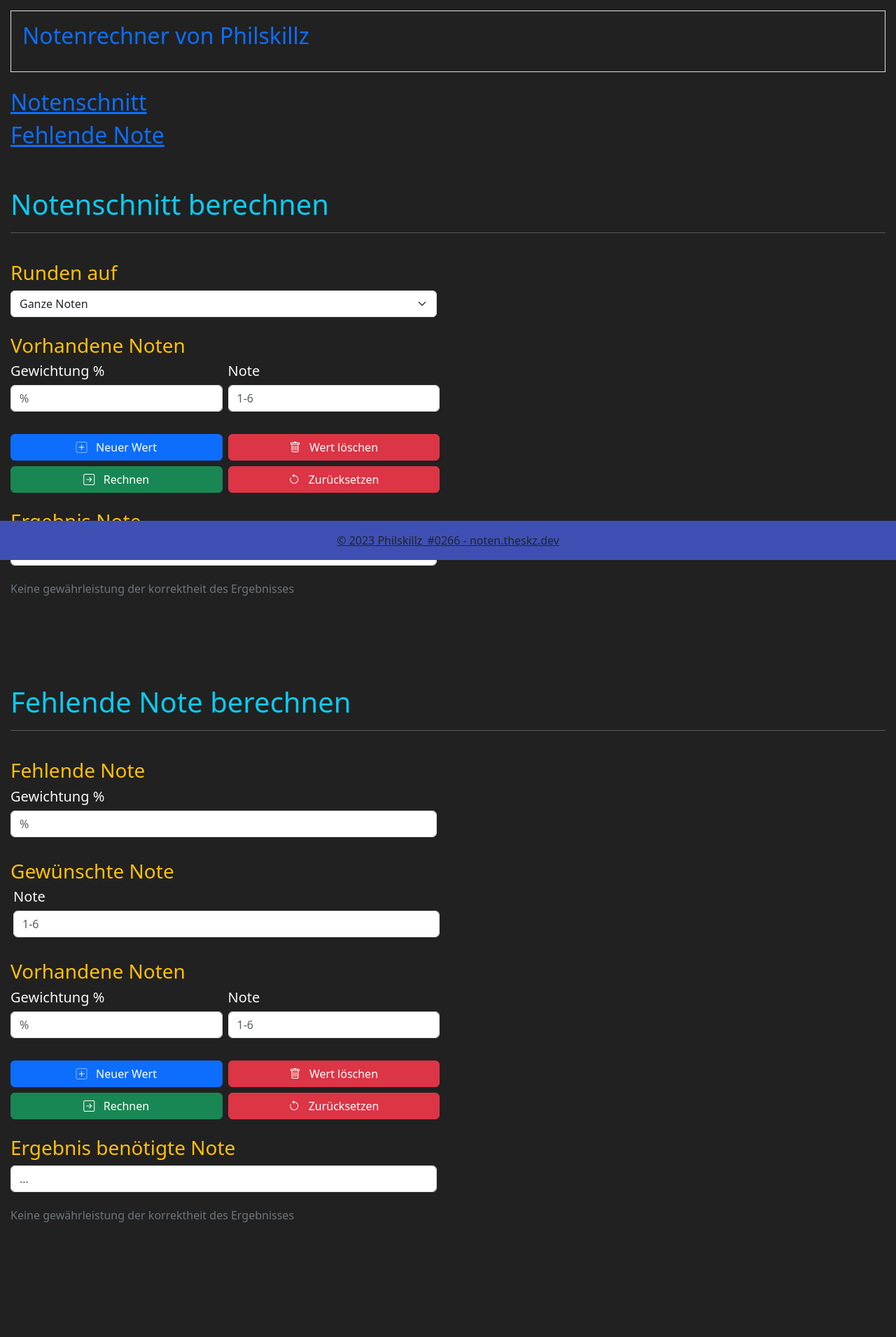
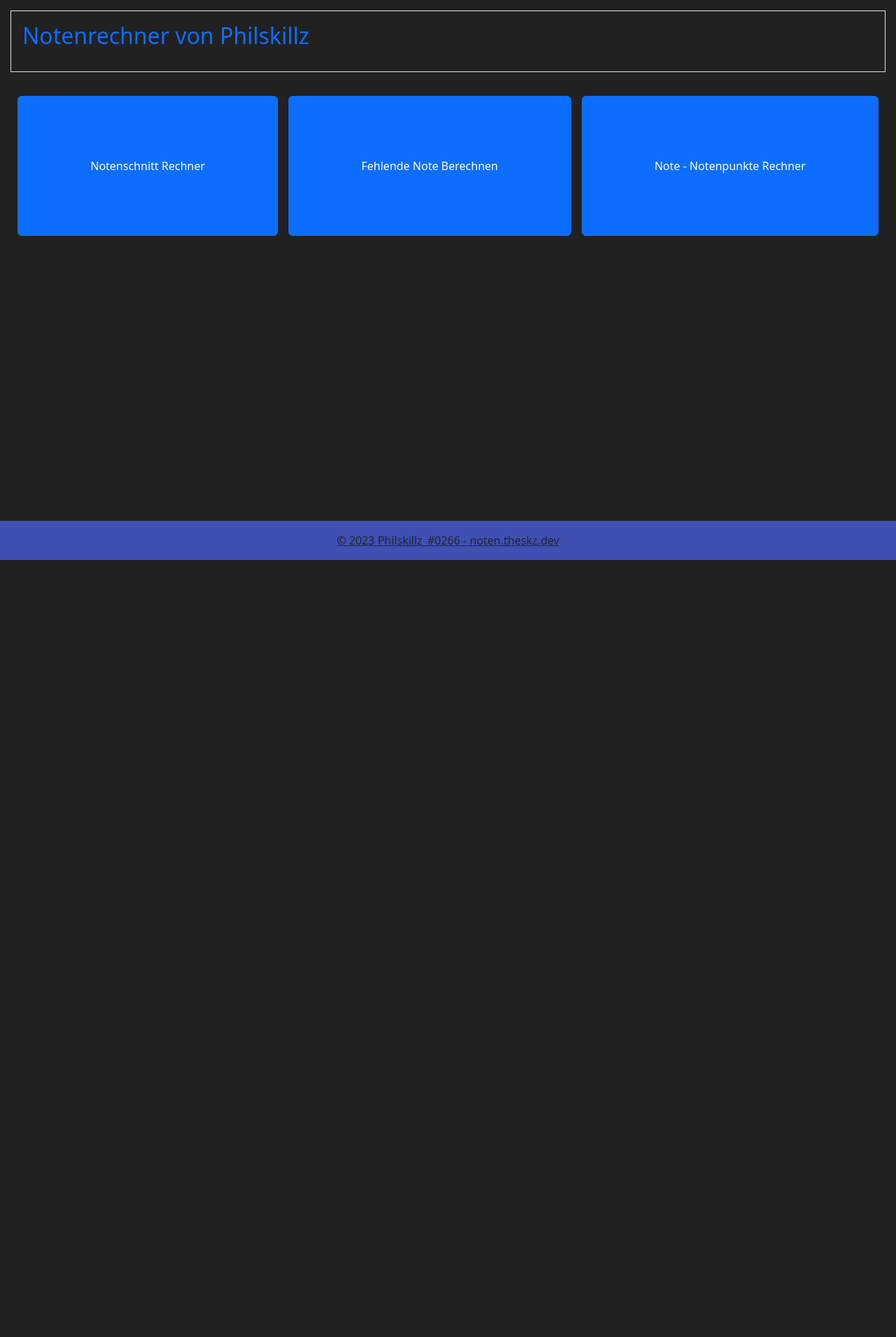
Before and after one commit to philskillz-coder/noten.theskz.dev, a Python web app: template templates/index.html in a window 1280 px wide. Shown: the whole page at 70% size. After the commit the page ends 800 px from the top, so only its background shows below. Run offline with Jinja, Linux system fonts and the light colour scheme; the template is opened without the code that fills it, so the values that code supplies are empty.

Commit message:
split into diffrent files / diffrent routes

```diff
--- a/templates/index.html
+++ b/templates/index.html
@@ -39,197 +39,56 @@
     </div>
     <br>
 
-    <h2><a href="#average">Notenschnitt</a></h2>
-    <h2><a href="#missing">Fehlende Note</a></h2>
-    <br>
-    <br>
+    <style>
+        .grid-container {
+            display: grid;
 
-    <h1 id="average" class="text-info">Notenschnitt berechnen</h1>
+            column-gap: 15px;
+            row-gap: 15px;
 
-    <hr style="color: white">
+            grid-template-columns: auto auto auto;
+            /*background-color: #2196F3;*/
+            padding: 10px;
+        }
 
-    <div class="row pt-4">
-        <div class="col-md-6">
-            <h3 class="text-warning">Runden auf</h3>
-            <div>
-                <div class="ms-0 me-1">
-                    <div class="form-outline">
-                        <select class="form-select" id="average-round-select">
-                            <option value="0">Ganze Noten</option>
-                            <option value="2">Zehntel Noten</option>
-                        </select>
-                    </div>
-                </div>
-            </div>
+        .grid-item {
+            padding: 0px;
+            font-size: 30px;
+            text-align: center;
+            height: 200px;
+
+            display: flex;
+            align-items: center;
+            justify-content: center
+        }
+
+        a.grid-btn {
+            width: 100%;
+            height: 100%;
+            display: flex;
+            align-items: center;
+            justify-content: center
+        }
+
+    </style>
+
+    <div class="grid-container">
+        <div class="grid-item">
+            <a href="/notenschnitt" class="btn btn-primary grid-btn">
+                Notenschnitt Rechner
+            </a>
+        </div>
+        <div class="grid-item">
+            <a href="/fehlende-note" class="btn btn-primary grid-btn">
+                Fehlende Note Berechnen
+            </a>
+        </div>
+        <div class="grid-item">
+            <a href="/note-punkte-rechner" class="btn btn-primary grid-btn">
+                Note - Notenpunkte Rechner
+            </a>
         </div>
     </div>
-
-
-    <div class="row pt-4">
-        <div class="col-md-6">
-            <h3 class="text-warning">Vorhandene Noten</h3>
-            <div style="width: 50%; float: left;">
-                <div class="ms-0 me-1">
-                    <h5 class="text-light">Gewichtung %</h5>
-                    <div class="form-outline" id="average-grade-weights">
-                        <input id="average-weight0" type="number" class="form-control mt-1 mb-2" placeholder="%"/>
-                    </div>
-                </div>
-            </div>
-            <div style="margin-left: 50%;">
-                <div class="ms-1 me-0">
-                    <h5 class="text-light">Note</h5>
-                    <div class="form-outline" id="average-grades">
-                        <input id="average-grade0" type="number" class="form-control mt-1 mb-2" placeholder="1-6" min="1" max="6" pattern=".1"/>
-                    </div>
-                </div>
-            </div>
-        </div>
-    </div>
-
-
-    <div class="row pt-4">
-        <div class="col-md-6">
-            <div class="w-100 btn-group mb-1" role="group">
-                <button id="average-new" type="button" class="w-50 btn btn-primary rounded ms-0 me-1">
-                    <i class="bi bi-plus-square-dotted"></i> &nbsp; Neuer Wert
-                </button>
-                <button id="average-delete" type="button" class="w-50 btn btn-danger rounded ms-1 me-0">
-                    <i class="bi bi-trash"></i> &nbsp; Wert löschen
-                </button>
-            </div>
-            <div class="w-100 btn-group mt-1" role="group">
-                <button id="average-calculate" type="button" class="w-50 btn btn-success rounded ms-0 me-1">
-                    <i class="bi bi-arrow-right-square"></i> &nbsp; Rechnen
-                </button>
-                <button id="average-reset" type="button" class="w-50 btn btn-danger rounded ms-1 me-0">
-                    <i class="bi bi-arrow-counterclockwise"></i> &nbsp; Zurücksetzen
-                </button>
-            </div>
-        </div>
-    </div>
-
-    <div class="row pt-4">
-        <div class="col-md-6">
-            <h3 class="text-warning">Ergebnis Note</h3>
-            <div>
-                <div class="ms-0 me-1">
-                    <div class="form-outline">
-                        <input id="average-result" type="number" class="form-control" placeholder="..." pattern=".1" readonly/>
-                    </div>
-                </div>
-            </div>
-        </div>
-    </div>
-
-    <br>
-    <h6 class="text-secondary">Keine gewährleistung der korrektheit des Ergebnisses</h3>
-
-
-
-
-    <br>
-    <br>
-    <br>
-    <br>
-    <br>
-
-    <h1 id="missing" class="text-info">Fehlende Note berechnen</h1>
-    <hr style="color: white">
-
-    <div class="row pt-4">
-        <div class="col-md-6">
-            <h3 class="text-warning">Fehlende Note</h3>
-            <div>
-                <div class="ms-0 me-1">
-                    <h5 class="text-light">Gewichtung %</h5>
-                    <div class="form-outline">
-                        <input id="missing-grade-weight" type="number" class="form-control mt-1 mb-2" placeholder="%"/>
-                    </div>
-                </div>
-            </div>
-        </div>
-    </div>
-
-    <div class="row pt-4">
-        <div class="col-md-6">
-            <h3 class="text-warning">Gewünschte Note</h3>
-            <div>
-                <div class="ms-1 me-0">
-                    <h5 class="text-light">Note</h5>
-                    <div class="form-outline">
-                        <input id="wanted-grade" type="number" class="form-control mt-1 mb-2" placeholder="1-6" min="1" max="6" pattern=".1"/>
-                    </div>
-                </div>
-            </div>
-        </div>
-    </div>
-
-    <div class="row pt-4">
-        <div class="col-md-6">
-            <h3 class="text-warning">Vorhandene Noten</h3>
-            <div style="width: 50%; float: left;">
-                <div class="ms-0 me-1">
-                    <h5 class="text-light">Gewichtung %</h5>
-                    <div class="form-outline" id="missing-grade-weights">
-                        <input id="missing-weight0" type="number" class="form-control mt-1 mb-2" placeholder="%"/>
-                    </div>
-                </div>
-            </div>
-            <div style="margin-left: 50%;">
-                <div class="ms-1 me-0">
-                    <h5 class="text-light">Note</h5>
-                    <div class="form-outline" id="missing-grades">
-                        <input id="missing-grade0" type="number" class="form-control mt-1 mb-2" placeholder="1-6" min="1" max="6" pattern=".1"/>
-                    </div>
-                </div>
-            </div>
-        </div>
-    </div>
-
-
-    <div class="row pt-4">
-        <div class="col-md-6">
-            <div class="w-100 btn-group mb-1" role="group">
-                <button id="missing-new" type="button" class="w-50 btn btn-primary rounded ms-0 me-1">
-                    <i class="bi bi-plus-square-dotted"></i> &nbsp; Neuer Wert
-                </button>
-                <button id="missing-delete" type="button" class="w-50 btn btn-danger rounded ms-1 me-0">
-                    <i class="bi bi-trash"></i> &nbsp; Wert löschen
-                </button>
-            </div>
-            <div class="w-100 btn-group mt-1" role="group">
-                <button id="missing-calculate" type="button" class="w-50 btn btn-success rounded ms-0 me-1">
-                    <i class="bi bi-arrow-right-square"></i> &nbsp; Rechnen
-                </button>
-                <button id="missing-reset" type="button" class="w-50 btn btn-danger rounded ms-1 me-0">
-                    <i class="bi bi-arrow-counterclockwise"></i> &nbsp; Zurücksetzen
-                </button>
-            </div>
-        </div>
-    </div>
-
-    <div class="row pt-4">
-        <div class="col-md-6">
-            <h3 class="text-warning">Ergebnis benötigte Note</h3>
-            <div>
-                <div class="ms-0 me-1">
-                    <div class="form-outline">
-                        <input id="missing-result" type="number" class="form-control" placeholder="..." pattern=".1" readonly/>
-                    </div>
-                </div>
-            </div>
-        </div>
-    </div>
-
-    <br>
-    <h6 class="text-secondary">Keine gewährleistung der korrektheit des Ergebnisses</h3>
-
-    <br>
-    <br>
-    <br>
-    <br>
-
 
     <footer class="copyright_div">
         <a href="https://theskz.dev" class="copyright text-dark">© 2023 Philskillz_#0266 - noten.theskz.dev </a>
@@ -237,7 +96,5 @@
 
     <!-- bootstrap js -->
     <script src="https://cdn.jsdelivr.net/npm/bootstrap@5.3.0-alpha3/dist/js/bootstrap.bundle.min.js" integrity="sha384-ENjdO4Dr2bkBIFxQpeoTz1HIcje39Wm4jDKdf19U8gI4ddQ3GYNS7NTKfAdVQSZe" crossorigin="anonymous"></script>
-    <script src="/static/average.js"></script>
-    <script src="/static/missing.js"></script>
 </body>
 </html>
```
Also changed, not shown: server.py (+16 -4 lines), static/grade-points-converter.js (added, +18 -0 lines).
